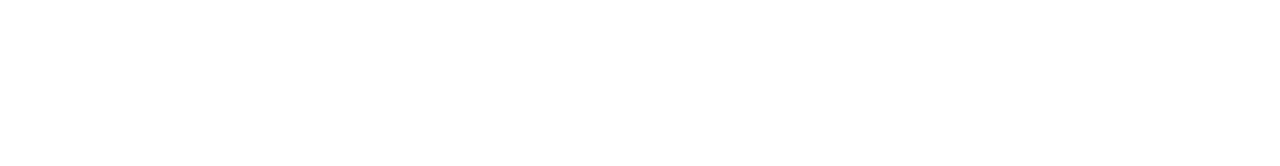
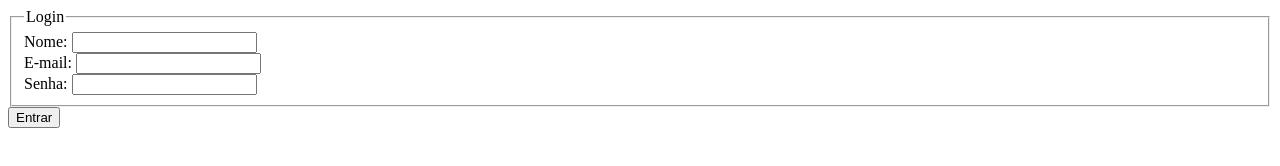
Before and after one commit to Walessonrdreis/controle-estoque, a plain HTML site: page formularios/login.html in a window 1280 px wide. Drawn offline with Linux system fonts and the light colour scheme.

Commit message:
Criando html login

```diff
--- a/formularios/login.html
+++ b/formularios/login.html
@@ -1,5 +1,5 @@
 <!DOCTYPE html>
-<html lang="en">
+<html lang="pt-br">
 <head>
   <meta charset="UTF-8">
   <meta http-equiv="X-UA-Compatible" content="IE=edge">
@@ -7,9 +7,31 @@
   <title>Login</title>
 </head>
 <body>
-  <form action="">
 
 
-  </form>
+ <fieldset>
+   <legend>Login</legend>
+  <form action="GET"method=""> </form>
+   <div>
+    <label>Nome:</label>
+    <input type="text" name="nome" id="nome"><br>
+   </div>
+
+<div>
+  <label>E-mail:</label>
+  <input type="email"name="email"requerid minlength="6" maxlength="256"/>
+</div>
+
+<div>
+  <label >Senha:</label>
+  <input type="password" name="senha" id="password"requerid minlenght="8" maxlength="20
+  ">
+</div>
+</fieldset>
+<div>
+  <button type="submit">Entrar</button>
+
+</div>
+
 </body>
 </html>
```
